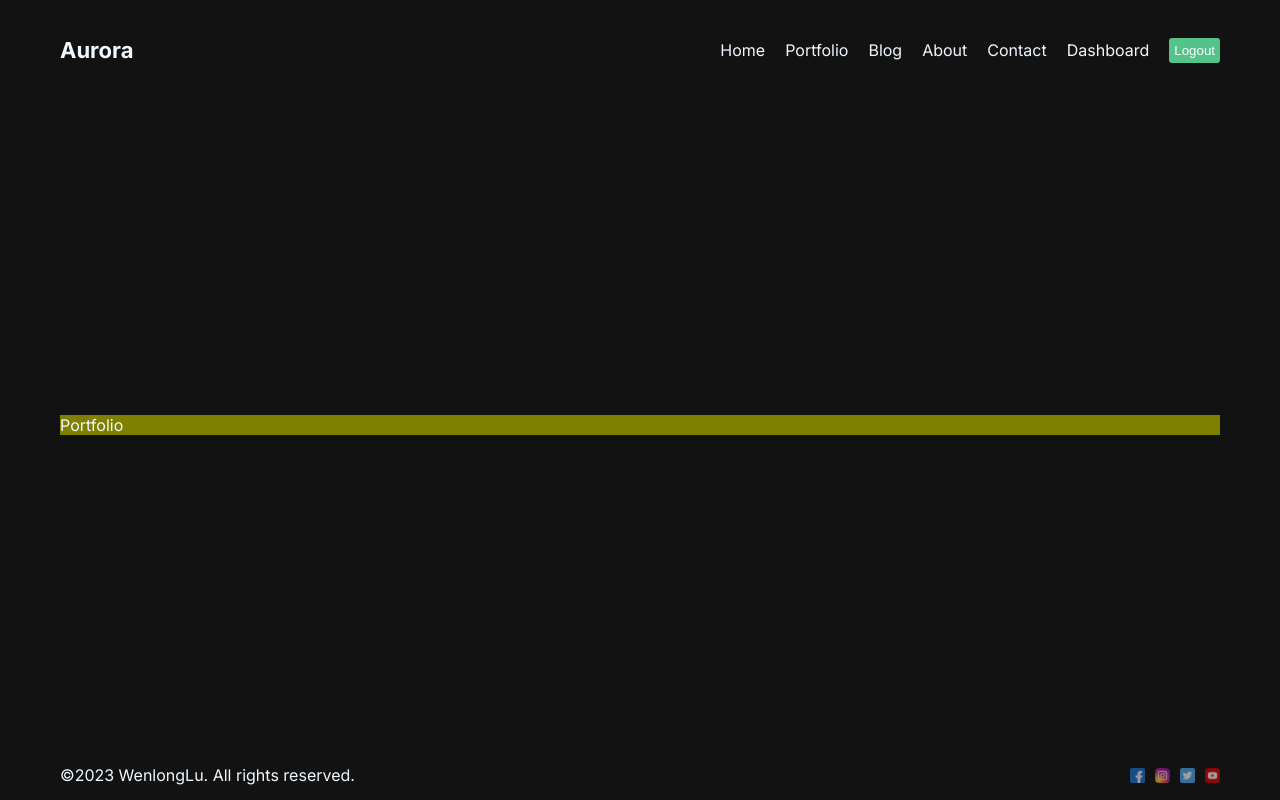
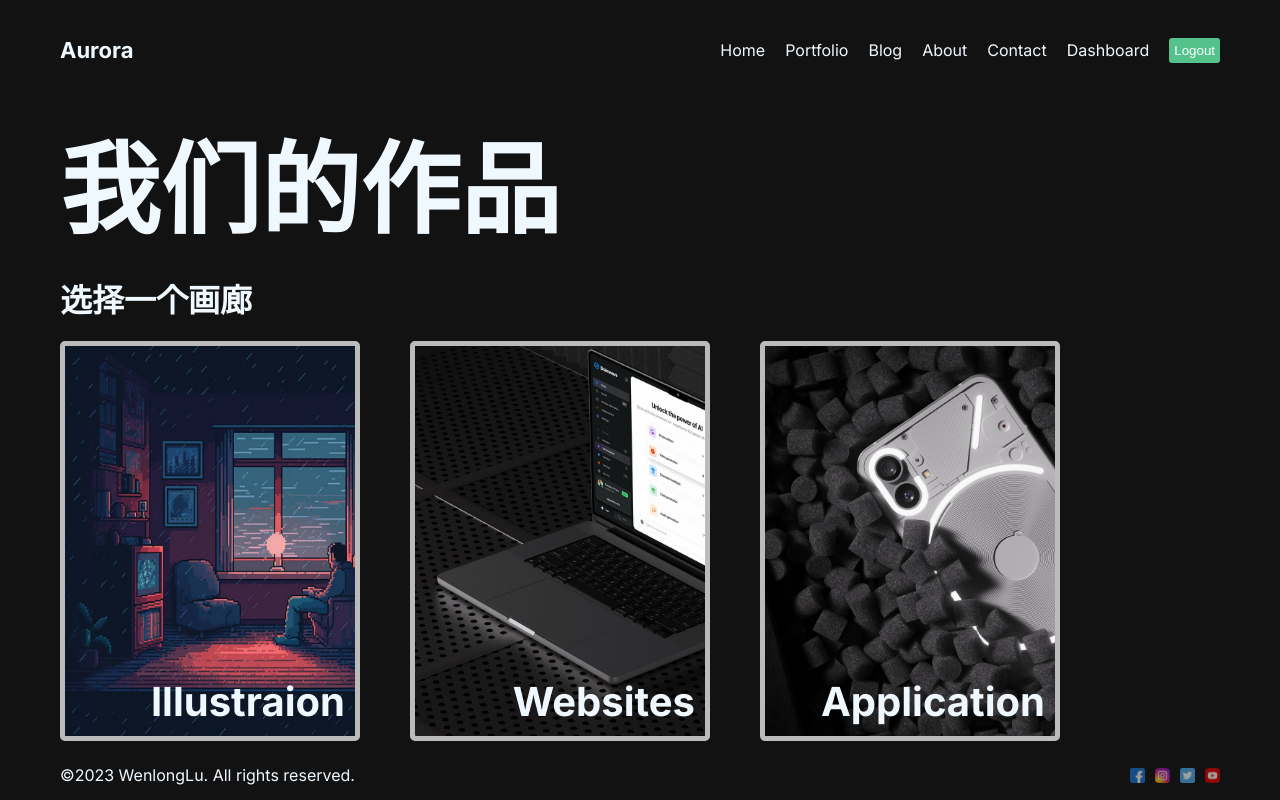
Before and after one commit to AnthemLights64/my-first-next-app, a Next.js app: page /portfolio in a window 1280 px wide. Built offline with nearby package versions, Linux system fonts and the light colour scheme.

Commit message:
style: portfolio page styled

```diff
--- /dev/null
+++ b/src/app/portfolio/layout.jsx
@@ -0,0 +1,13 @@
+import React from 'react'
+import styles from './page.module.css'
+
+const layout = ({children}) => {
+  return (
+    <div>
+        <h1 className={styles.mainTitle}>我们的作品</h1>
+        {children}
+    </div>
+  )
+}
+
+export default layout
--- a/src/app/portfolio/page.jsx
+++ b/src/app/portfolio/page.jsx
@@ -1,9 +1,23 @@
 import React from 'react'
 import styles from './page.module.css'
+import Link from 'next/link'
 
 const Portfolio = () => {
   return (
-    <div className={styles.container}>Portfolio</div>
+    <div className={styles.container}>
+      <h1 className={styles.selectTitle}>选择一个画廊</h1>
+      <div className={styles.items}>
+        <Link href='/portfolio/illustration' className={styles.item}>
+          <span className={styles.title}>Illustraion</span>
+        </Link>
+        <Link href='/portfolio/websites' className={styles.item}>
+          <span className={styles.title}>Websites</span>
+        </Link>
+        <Link href='/portfolio/application' className={styles.item}>
+          <span className={styles.title}>Application</span>
+        </Link>
+      </div>
+    </div>
   )
 }
 
--- a/src/app/portfolio/page.module.css
+++ b/src/app/portfolio/page.module.css
@@ -1,3 +1,44 @@
+.mainTitle {
+    font-size: 100px;
+}
+
 .container {
-    background-color: olive;
 }
+
+.selectTitle {
+    margin: 20px 0px;
+}
+
+.items {
+    display: flex;
+    gap: 50px;
+}
+
+.item {
+    width: 300px;
+    height: 400px;
+    border-radius: 5px;
+    border: 5px solid #bbb;
+    position: relative;
+    background-size: cover !important;
+}
+.item:nth-child(1) {
+    background: url('/illustration.png');
+}
+.item:nth-child(2) {
+    background: url('/websites.jpg');
+}
+.item:nth-child(3) {
+    background: url('/apps.jpg');
+}
+.item:hover .title {
+    color: #53c28b
+}
+
+.title {
+    position: absolute;
+    right: 10px;
+    bottom: 10px;
+    font-size: 40px;
+    font-weight: bold;
+}
```
